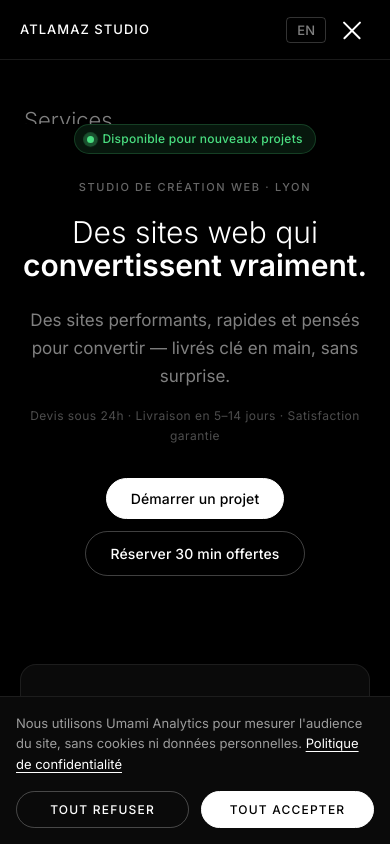
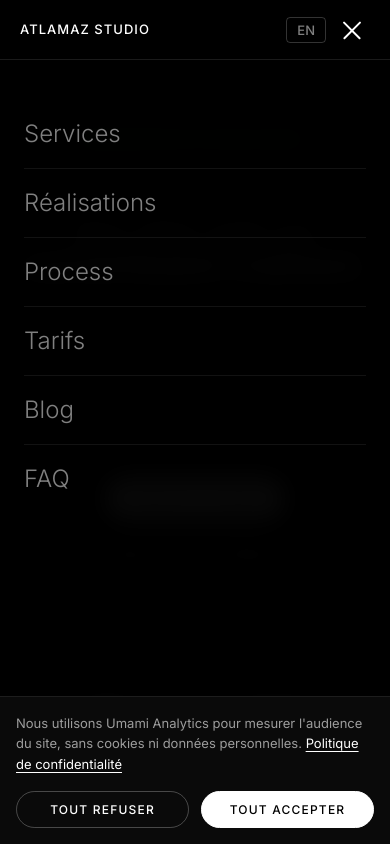
Before and after one commit to Serhat-code/Atlamaz-Studio, a React (Vite) app: page / in a window 390 px wide. Both pictures are taken after a click on the button "Ouvrir le menu". Shown: the top 844 px of the page. Built offline with nearby package versions, Linux system fonts and the light colour scheme.

Commit message:
correction tel

```diff
--- a/src/App.jsx
+++ b/src/App.jsx
@@ -8,6 +8,7 @@ import { en } from './i18n/en';
 import Navbar       from './components/Navbar';
 import Footer       from './components/Footer';
 import CookieBanner from './components/CookieBanner';
+import ScrollToTop  from './components/ScrollToTop';
 
 import Home                    from './pages/Home';
 import Realisations            from './pages/Realisations';
@@ -55,6 +56,7 @@ export default function App() {
   return (
     <HelmetProvider>
       <BrowserRouter>
+        <ScrollToTop />
         <Layout t={t} lang={lang} onLangToggle={handleLangToggle}>
           <Routes>
             <Route path="/"                               element={<Home t={t} />} />
--- a/src/components/Navbar.jsx
+++ b/src/components/Navbar.jsx
@@ -17,12 +17,22 @@ export default function Navbar({ t, lang, onLangToggle }) {
   const isHome = location.pathname === '/';
   const [menuOpen, setMenuOpen] = useState(false);
 
-  useEffect(() => { setMenuOpen(false); }, [location.pathname]);
+  // Ferme le menu et restaure le scroll au changement de route
+  useEffect(() => {
+    setMenuOpen(false);
+    document.body.style.overflow = '';
+  }, [location.pathname]);
 
+  // Bloque/restaure le scroll body selon l'état du menu
   useEffect(() => {
     document.body.style.overflow = menuOpen ? 'hidden' : '';
     return () => { document.body.style.overflow = ''; };
   }, [menuOpen]);
+
+  const closeMenu = () => {
+    setMenuOpen(false);
+    document.body.style.overflow = '';
+  };
 
   const resolveHref = (link) => {
     if (link.isAnchor) return isHome ? link.href : `/${link.href}`;
@@ -35,7 +45,7 @@ export default function Navbar({ t, lang, onLangToggle }) {
         <div className={`container ${styles.inner}`}>
 
           {/* Logo */}
-          <Link to="/" className={styles.logo} aria-label="Atlamaz Studio — accueil">
+          <Link to="/" className={styles.logo} aria-label="Atlamaz Studio — accueil" onClick={closeMenu}>
             {t.navbar.logo}
           </Link>
 
@@ -91,7 +101,7 @@ export default function Navbar({ t, lang, onLangToggle }) {
             </a>
           </div>
 
-          {/* Groupe mobile : langToggle + burger — toujours visible */}
+          {/* Groupe mobile : langToggle + burger */}
           <div className={styles.navActions}>
             <button
               className={styles.langToggleMobile}
@@ -113,10 +123,11 @@ export default function Navbar({ t, lang, onLangToggle }) {
           </div>
 
         </div>
+      </header>
 
-        {/* Menu mobile overlay */}
+      {/* Menu mobile — HORS du <header> pour éviter le stacking context de backdrop-filter */}
       {menuOpen && (
-          <div className={styles.mobileMenu} aria-label="Menu mobile">
+        <div className={styles.mobileMenu} role="dialog" aria-label="Menu mobile">
           <nav className={styles.mobileNav}>
             {t.navbar.links.map((link) =>
               link.isAnchor ? (
@@ -124,7 +135,7 @@ export default function Navbar({ t, lang, onLangToggle }) {
                   key={link.href + link.label}
                   href={resolveHref(link)}
                   className={styles.mobileNavLink}
-                    onClick={() => setMenuOpen(false)}
+                  onClick={closeMenu}
                 >
                   {link.label}
                 </a>
@@ -133,6 +144,7 @@ export default function Navbar({ t, lang, onLangToggle }) {
                   key={link.href}
                   to={link.href}
                   className={`${styles.mobileNavLink} ${location.pathname === link.href ? styles.mobileNavLinkActive : ''}`}
+                  onClick={closeMenu}
                 >
                   {link.label}
                 </Link>
@@ -143,12 +155,12 @@ export default function Navbar({ t, lang, onLangToggle }) {
             <a
               href={isHome ? t.navbar.ctaHref : `/${t.navbar.ctaHref}`}
               className="btn btn--primary"
-                onClick={() => setMenuOpen(false)}
+              onClick={closeMenu}
             >
               {t.navbar.cta}
             </a>
             {PHONE && PHONE_DISPLAY && (
-                <a href={`tel:${PHONE}`} className={styles.mobilePhone} onClick={() => setMenuOpen(false)}>
+              <a href={`tel:${PHONE}`} className={styles.mobilePhone} onClick={closeMenu}>
                 <PhoneIcon />
                 {PHONE_DISPLAY}
               </a>
@@ -156,7 +168,6 @@ export default function Navbar({ t, lang, onLangToggle }) {
           </div>
         </div>
       )}
-      </header>
 
       {/* Bouton téléphone flottant — mobile uniquement */}
       {PHONE && (
--- /dev/null
+++ b/src/components/ScrollToTop.jsx
@@ -0,0 +1,12 @@
+import { useEffect } from 'react';
+import { useLocation } from 'react-router-dom';
+
+export default function ScrollToTop() {
+  const { pathname } = useLocation();
+
+  useEffect(() => {
+    window.scrollTo({ top: 0, behavior: 'instant' });
+  }, [pathname]);
+
+  return null;
+}
--- a/src/styles/Navbar.module.css
+++ b/src/styles/Navbar.module.css
@@ -117,7 +117,7 @@
   flex-shrink: 0;
 }
 
-/* Toggle langue mobile (collé au burger) */
+/* Toggle langue mobile */
 .langToggleMobile {
   font-size: 13px;
   font-weight: 500;
@@ -166,8 +166,11 @@
 .burgerLineBot  { transform: translateY(-6.5px) rotate(-45deg); }
 
 /* ── Menu mobile overlay ──────────────────────────────────── */
+/*
+ * Placé HORS du <header> dans le JSX pour éviter que le backdrop-filter
+ * de la navbar crée un stacking context qui piègerait position:fixed.
+ */
 .mobileMenu {
-  display: none;
   position: fixed;
   top: var(--navbar-height);
   left: 0;
@@ -177,25 +180,37 @@
   backdrop-filter: blur(12px);
   -webkit-backdrop-filter: blur(12px);
   z-index: 99;
+  display: flex;
   flex-direction: column;
-  padding: var(--space-8) var(--space-6);
+  padding: var(--space-10) var(--space-6) var(--space-8);
   overflow-y: auto;
+  animation: menuSlideIn 0.22s ease forwards;
+}
+
+@keyframes menuSlideIn {
+  from { opacity: 0; transform: translateY(-10px); }
+  to   { opacity: 1; transform: translateY(0); }
 }
 
 .mobileNav {
   display: flex;
   flex-direction: column;
-  gap: var(--space-1);
   flex: 1;
 }
 
 .mobileNavLink {
-  font-size: 22px;
+  display: block;
+  font-size: 24px;
   font-weight: var(--font-weight-light);
   color: var(--color-text-secondary);
-  padding: var(--space-3) 0;
-  border-bottom: 0.5px solid rgba(255, 255, 255, 0.06);
+  padding: 16px 0;
+  border-bottom: 0.5px solid rgba(255, 255, 255, 0.07);
   transition: color var(--transition-fast);
+  text-align: left;
+}
+
+.mobileNavLink:last-child {
+  border-bottom: none;
 }
 
 .mobileNavLink:hover,
@@ -208,13 +223,21 @@
   padding-top: var(--space-8);
 }
 
+.mobileMenuBottom .btn {
+  width: 100%;
+  text-align: center;
+  justify-content: center;
+}
+
 .mobilePhone {
   display: flex;
   align-items: center;
+  justify-content: center;
   gap: 8px;
-  font-size: 14px;
+  font-size: 15px;
   color: var(--color-text-tertiary);
   transition: color var(--transition-fast);
+  padding: 8px 0;
 }
 
 .mobilePhone:hover { color: var(--color-text-secondary); }
@@ -254,7 +277,6 @@
   .nav     { display: none; }
   .actions { display: none; }
 
-  .navActions  { display: flex; }
-  .mobileMenu  { display: flex; }
+  .navActions    { display: flex; }
   .floatingPhone { display: flex; }
 }
```
Lines whose indentation alone changed are shown as unchanged.
